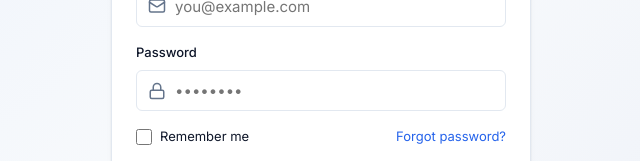
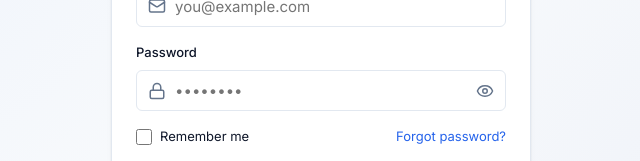
Before and after one commit to MalithEdirisinghe/CDAZZDEV_Assessment, a Next.js app in the folder web/: page /login in a window 1280 px wide. Shown: the part 358-519 px from the top of the page, without its empty margins (319-959 px from the left). Built offline with nearby package versions, Linux system fonts and the light colour scheme.

Commit message:
feat(web): add show/hide eye toggle for passwords & resolve compiler/build issues

```diff
--- a/web/src/app/login/login.module.css
+++ b/web/src/app/login/login.module.css
@@ -86,8 +86,31 @@
 
 .input {
   width: 100%;
-  padding: 10px 12px 10px 38px;
+  padding: 10px 38px 10px 38px;
   border-radius: var(--radius-input);
+}
+
+.eyeButton {
+  position: absolute;
+  right: var(--space-12);
+  background: none;
+  border: none;
+  color: var(--text-muted);
+  cursor: pointer;
+  display: flex;
+  align-items: center;
+  justify-content: center;
+  padding: 0;
+  margin: 0;
+  transition: color 0.2s;
+}
+
+.eyeButton:hover {
+  color: var(--foreground);
+}
+
+.eyeButton:focus {
+  outline: none;
 }
 
 .inputError {
--- a/web/src/app/login/page.tsx
+++ b/web/src/app/login/page.tsx
@@ -1,12 +1,12 @@
 'use client';
 
-import { useState } from 'react';
+import { useState, Suspense } from 'react';
 import { useForm } from 'react-hook-form';
 import { zodResolver } from '@hookform/resolvers/zod';
 import * as z from 'zod';
 import Link from 'next/link';
 import { useRouter, useSearchParams } from 'next/navigation';
-import { Mail, Lock, Loader2, LogIn, Shield } from 'lucide-react';
+import { Mail, Lock, Loader2, LogIn, Shield, Eye, EyeOff } from 'lucide-react';
 import styles from './login.module.css';
 
 const loginSchema = z.object({
@@ -17,11 +17,12 @@ const loginSchema = z.object({
 
 type LoginFormValues = z.infer<typeof loginSchema>;
 
-export default function LoginPage() {
+function LoginForm() {
   const router = useRouter();
   const searchParams = useSearchParams();
   const [error, setError] = useState<string | null>(null);
   const [loading, setLoading] = useState(false);
+  const [showPassword, setShowPassword] = useState(false);
 
   const {
     register,
@@ -114,12 +115,21 @@ export default function LoginPage() {
               <Lock className={styles.inputIcon} size={18} />
               <input
                 id="password"
-                type="password"
+                type={showPassword ? 'text' : 'password'}
                 placeholder="••••••••"
                 className={`${styles.input} ${errors.password ? styles.inputError : ''}`}
                 {...register('password')}
                 disabled={loading}
               />
+              <button
+                type="button"
+                className={styles.eyeButton}
+                onClick={() => setShowPassword(!showPassword)}
+                disabled={loading}
+                aria-label={showPassword ? 'Hide password' : 'Show password'}
+              >
+                {showPassword ? <EyeOff size={18} /> : <Eye size={18} />}
+              </button>
             </div>
             {errors.password && <span className={styles.errorText}>{errors.password.message}</span>}
           </div>
@@ -164,3 +174,15 @@ export default function LoginPage() {
     </div>
   );
 }
+
+export default function LoginPage() {
+  return (
+    <Suspense fallback={
+      <div style={{ display: 'flex', justifyContent: 'center', alignItems: 'center', minHeight: '100vh', backgroundColor: 'var(--background)' }}>
+        <Loader2 className="animate-spin" size={32} style={{ color: 'var(--primary)' }} />
+      </div>
+    }>
+      <LoginForm />
+    </Suspense>
+  );
+}
--- a/web/src/middleware.ts
+++ b/web/src/middleware.ts
@@ -1,5 +1,4 @@
-import { NextResponse } from 'next/server';
-import type { NextRequest } from 'next/request';
+import { NextResponse, NextRequest } from 'next/server';
 
 export function middleware(request: NextRequest) {
   const { pathname } = request.nextUrl;
```
Also changed, not shown: web/src/app/dashboard/layout.tsx (+14 -2 lines), web/src/app/dashboard/page.tsx (+15 -3 lines), web/src/app/register/page.tsx (+13 -5 lines).
